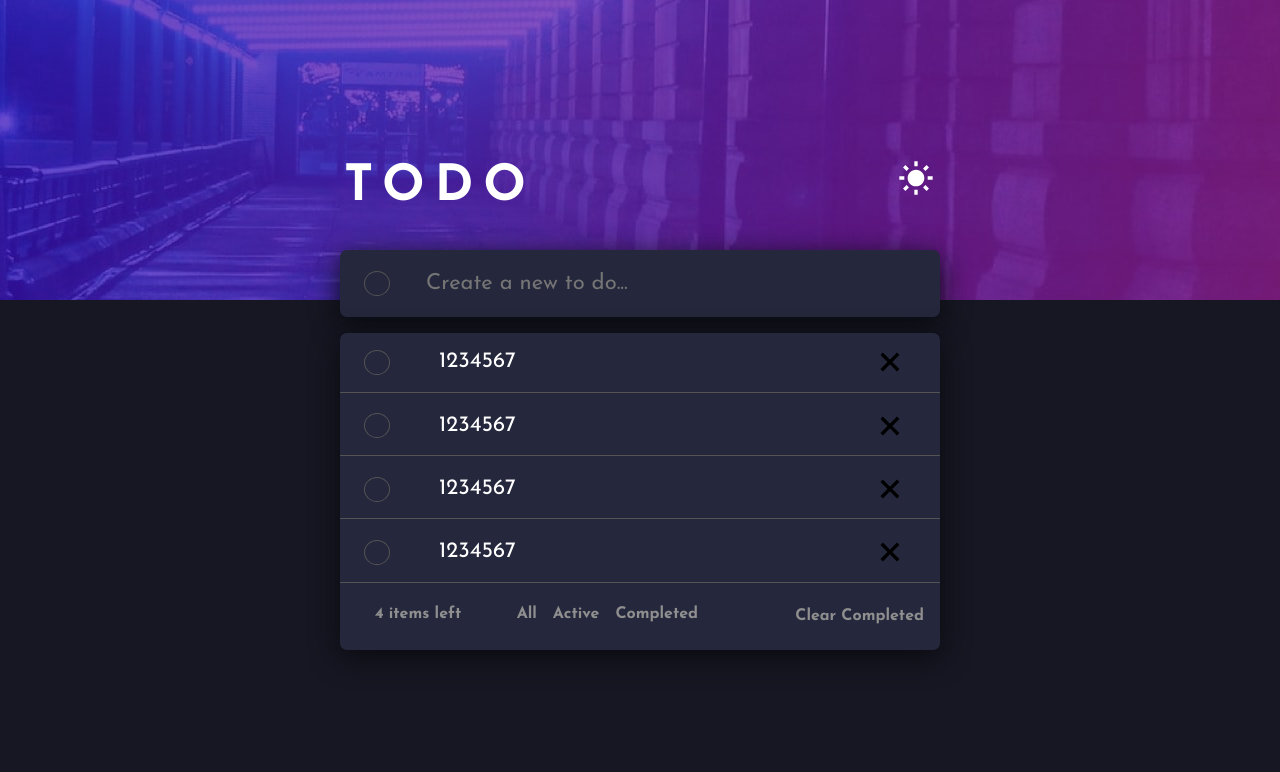
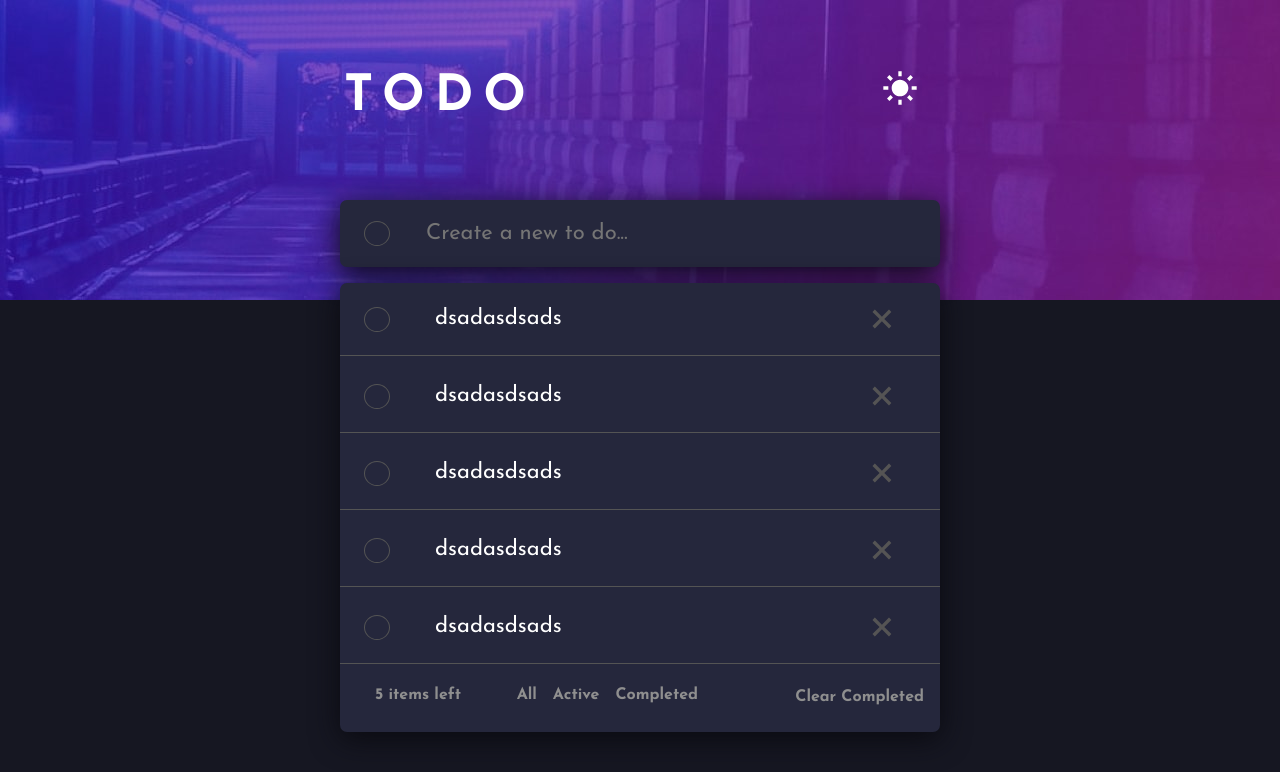
Before and after one commit to jeva2002/todo-app, a React (Create React App) app: page / in a window 1280 px wide. Shown: the top 772 px of the page. Built offline with nearby package versions, Linux system fonts and the light colour scheme; data requests are answered from the project's data file.

Commit message:
completo

```diff
--- a/data/db.json
+++ b/data/db.json
@@ -1,24 +1,29 @@
 {
   "posts": [
     {
-      "text": "1234567",
+      "text": "dsadasdsads",
       "state": "pending",
       "id": 1
     },
     {
-      "text": "1234567",
+      "text": "dsadasdsads",
       "state": "pending",
       "id": 2
     },
     {
-      "text": "1234567",
+      "text": "dsadasdsads",
       "state": "pending",
-      "id": 4
+      "id": 3
     },
     {
-      "text": "1234567",
+      "text": "dsadasdsads",
       "state": "pending",
-      "id": 5
+      "id": 17
+    },
+    {
+      "text": "dsadasdsads",
+      "state": "pending",
+      "id": 18
     }
   ]
 }
--- a/src/components/CreateTodo.tsx
+++ b/src/components/CreateTodo.tsx
@@ -28,10 +28,10 @@ const CreateTodo = () => {
   return (
     <section
       className='container d-flex flex-column gap-1 my-3 py-3'
-      style={{ width: '600px' }}
+      style={{ maxWidth: '600px' }}
     >
       <form
-        className='d-flex align-items-center row'
+        className='d-flex align-items-center row flex-no-wrap'
         onSubmit={async (e) => {
           e.preventDefault();
           await createTodo(newTodo.text, newTodo.state);
@@ -43,7 +43,7 @@ const CreateTodo = () => {
       >
         <Radio handleClick={handleClickRadio} />
         <input
-          className={`col-9 ${newTodo.state ? 'completed' : ''}`}
+          className={`col-sm-10 col-8 ${newTodo.state ? 'completed' : ''}`}
           style={{
             fontSize: '22px',
             border: 'none',
--- a/src/components/Radio.tsx
+++ b/src/components/Radio.tsx
@@ -13,7 +13,7 @@ const Radio = (props: { handleClick: () => any; initialState? : boolean }) => {
       }}
       readOnly
       checked={isCompleted}
-      className='col-1 mx-4 radio'
+      className='col-1 mx-sm-4 ms-3 radio'
       style={{ cursor: 'pointer' }}
     />
   );
--- a/src/components/Todo.tsx
+++ b/src/components/Todo.tsx
@@ -3,7 +3,6 @@ import { deleteTodo, getTodos, modifyState } from '../functions/request';
 import { getLeftItems, ITodo, ListContext } from '../view/Home';
 import Radio from './Radio';
 import close from '../assets/close-icon.svg';
-
 
 interface IAppProps {
   id: string | number;
@@ -16,33 +15,34 @@ const Todo = (props: IAppProps) => {
     props.state === 'done' ? true : false
   );
 
-  const {setTodoList, setLeftItems, todoList} = useContext(ListContext)
+  const { setTodoList, setLeftItems, todoList } = useContext(ListContext);
 
   const handleClick = () => {
     setComplete(!todoCompleted);
-    modifyState(!todoCompleted ? 'done' : 'pending', props.id);
+    modifyState(!todoCompleted ? 'done' : 'pending', props.id).then(() => {
       getTodos().then((res: ITodo[]) => {
+        setLeftItems(getLeftItems(res));
         setTodoList(res);
-      setLeftItems(getLeftItems(res));
       });
-  }
+    })
+  };
 
   return (
-    <article className='d-flex align-items-center justify-content-between row py-2'>
-      <Radio handleClick={handleClick} initialState={todoCompleted}/>
-      <h2
-        className={`col-8 pt-2 ${todoCompleted ? 'completed' : ''}`}
-        style={{ fontSize: '22px' }}
-      >
+    <article className='d-flex align-items-center justify-content-between row py-2 flex-no-wrap'>
+      <Radio handleClick={handleClick} initialState={todoCompleted} />
+      <h2 className={`col-sm-8 col-5 pt-2 ${todoCompleted ? 'completed' : ''}`}>
         {props.text}
       </h2>
+      <figure className='col-2 me-2 d-flex justify-content-center align-items-center'>
         <img
           src={close}
           alt='close-icon'
-        className='col-2'
+          className='col-1 close'
           style={{
-          height: '40px',
+            width: '40px',
             cursor: 'pointer',
+            position: 'relative',
+            top: '8px'
           }}
           onClick={() => {
             deleteTodo(props.id).then(() => {
@@ -50,10 +50,11 @@ const Todo = (props: IAppProps) => {
                 setTodoList(res);
                 setLeftItems(getLeftItems(res));
               });
-          })
+            });
             setTodoList(todoList.filter((e: ITodo) => e.id !== props.id));
           }}
         />
+      </figure>
     </article>
   );
 };
--- a/src/components/TodoList.tsx
+++ b/src/components/TodoList.tsx
@@ -20,19 +20,19 @@ const TodoList = () => {
 
   return (
     <section
-      className='container d-flex flex-column gap-1'
-      style={{ width: '600px' }}
+      className='container d-flex flex-column gap-1 todo-list'
+      style={{ maxWidth: '600px' }}
     >
       {renderTodoes(todoList, filter)}
       <div className='row d-flex py-3 px-1 justify-content-between align-items-center'>
-        <h5 className='col-3 text-center'>{leftItems} items left</h5>
-        <div className='col-5 d-flex justify-content-center align-items-center'>
+        <h5 className='col-3 text-center hidden'>{leftItems} items left</h5>
+        <div className='col-sm-5 d-flex justify-content-center align-items-center'>
           <Filter setFilter={setFilter} text='All' filter='' />
           <Filter setFilter={setFilter} text='Active' filter='pending' />
           <Filter setFilter={setFilter} text='Completed' filter='done' />
         </div>
         <h4
-          className='col-4 text-end pt-1'
+          className='col-4 text-end pt-1 hidden'
           onClick={() => {
             clearCompleted(
               todoList.filter((e: ITodo) => e.state === 'done').map((e: ITodo) => e.id)
--- a/src/index.scss
+++ b/src/index.scss
@@ -5,6 +5,7 @@ main {
   height: 95vh;
   font-family: 'Josefin Sans', sans-serif;
   height: 100vh;
+  position: relative;
 
   h1 {
     font-size: 50px;
@@ -13,14 +14,36 @@ main {
     color: #fff;
   }
 
+  .theme:hover {
+    filter: invert(60%) sepia(57%) saturate(7086%) hue-rotate(207deg)
+    brightness(100%) contrast(104%);
+  }
+
+  .todo-list {
+    overflow-y: scroll;
+    scroll-behavior: smooth;
+  }
+
+  .todo-list::-webkit-scrollbar {
+    -webkit-appearance: none;
+  }
+
   section {
     width: 100px;
     border-radius: 7px;
 
     article {
-      font-weight: 400;
+      h2 {
+        font-size: 22px;
+        font-weight: 400;
+        overflow: hidden;
+      }
       .completed {
         text-decoration: line-through;
+      }
+      .close:hover {
+        filter: invert(60%) sepia(57%) saturate(7086%) hue-rotate(207deg)
+          brightness(100%) contrast(104%);
       }
     }
 
@@ -43,6 +66,11 @@ main {
   background-repeat: no-repeat;
   background-color: hsl(235, 21%, 11%);
 
+  .todo-list::-webkit-scrollbar-thumb {
+    background-color: hsl(0, 0%, 33%);
+    border-radius: 20px;
+  }
+
   .radio {
     border: 1px solid hsl(0, 0%, 33%);
   }
@@ -63,10 +91,15 @@ main {
 
   article {
     color: white;
-    border-bottom: 1px solid hsl(0, 0%, 33%);
+    border-bottom: 1px solid #545454;
 
     .completed {
       color: hsl(0, 0%, 56%);
+    }
+
+    .close {
+      filter: invert(32%) sepia(13%) saturate(17%) hue-rotate(326deg)
+        brightness(93%) contrast(87%);
     }
   }
 }
@@ -74,6 +107,11 @@ main {
 .light {
   background-image: url('./assets/bg-desktop-light.jpg');
   background-repeat: no-repeat;
+
+  .todo-list::-webkit-scrollbar-thumb {
+    background-color: hsl(233, 11%, 84%);
+    border-radius: 20px;
+  }
 
   .radio {
     border: 1px solid hsl(233, 11%, 84%);
@@ -95,10 +133,31 @@ main {
 
   article {
     color: hsl(236, 9%, 61%);
-    border-bottom: 1px solid hsl(233, 11%, 84%);
+    border-bottom: 1px solid #d2d3db;
 
     .completed {
       color: hsl(233, 11%, 84%);
     }
+
+    .close {
+      filter: invert(95%) sepia(4%) saturate(366%) hue-rotate(196deg)
+        brightness(91%) contrast(88%);
+    }
   }
 }
+
+@media screen and (max-width: 578px) {
+  .hidden {
+    display: none;
+  }
+
+  .dark {
+    background-image: url('./assets/bg-mobile-dark.jpg');
+    background-size: contain;
+  }
+
+  .light {
+    background-image: url('./assets/bg-mobile-light.jpg');
+    background-size: contain;
+  }
+}
--- a/src/view/Home.tsx
+++ b/src/view/Home.tsx
@@ -14,19 +14,19 @@ export interface Context {
   todoList: ITodo[] | never[] | any;
   setTodoList: Dispatch<SetStateAction<ITodo[] | never[]>> | any;
   leftItems: number | any;
-  setLeftItems: Dispatch<SetStateAction<number>>| any;
+  setLeftItems: Dispatch<SetStateAction<number>> | any;
 }
 
 export const getLeftItems = (res: ITodo[]) => {
-  return res.filter((e: ITodo) => e.state === 'pending').length
+  return res.filter((e: ITodo) => e.state === 'pending').length;
 };
 
 export const ListContext = createContext<Context>({
   todoList: [],
   leftItems: 0,
   setTodoList: () => {},
-  setLeftItems: () =>{}
-})
+  setLeftItems: () => {},
+});
 
 function Home() {
   const [todoList, setTodoList] = useState<ITodo[] | never[]>([]);
@@ -35,17 +35,20 @@ function Home() {
   const [theme, setTheme] = useState('dark');
 
   return (
-    <ListContext.Provider value={{todoList, setTodoList, leftItems, setLeftItems}}>
+    <ListContext.Provider
+      value={{ todoList, setTodoList, leftItems, setLeftItems }}
+    >
       <div className={theme}>
         <main
-          className={`d-flex flex-column align-items-center justify-content-center`}
+          className={`d-flex flex-column align-items-sm-center justify-content-sm-center p-sm-3 py-5`}
         >
           <div
-            className='d-flex justify-content-between py-2 px-1'
-            style={{ width: '600px' }}
+            className='d-flex justify-content-between pb-5 px-1 container'
+            style={{ maxWidth: '600px' }}
           >
             <h1 className='text-start'>TODO</h1>
             <img
+              className='me-3 theme'
               src={iconTheme}
               alt='Change theme'
               onClick={() => {
```
Also changed, not shown: src/assets/close-icon.svg. Lines whose indentation alone changed are shown as unchanged.
